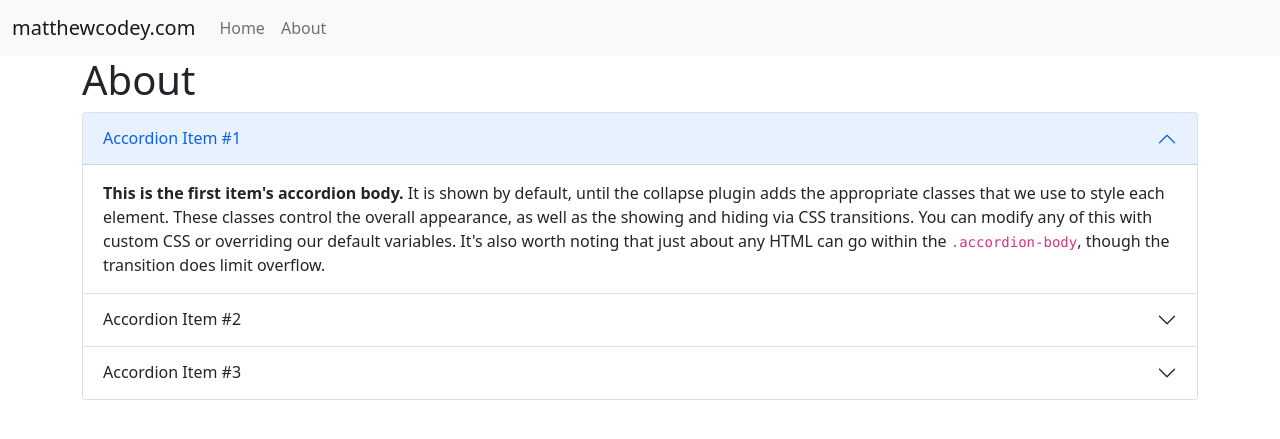
After one commit to bdmcodey/mcsite, a Flask app: page /about/ in a window 1280 px wide. The commit adds this page. Shown: the top 439 px of the page. Run offline with Flask 2, Linux system fonts and the light colour scheme.

Commit message:
Adding bootstrap components and about page

```diff
--- a/app.py
+++ b/app.py
@@ -15,3 +15,8 @@ if __name__ == '__main__':
 @app.route('/home/')
 def home():
     return render_template('home.html')
+
+
+@app.route('/about/')
+def about():
+    return render_template('about.html')
--- /dev/null
+++ b/templates/about.html
@@ -0,0 +1,60 @@
+{% extends "base.html" %}
+{% block content %}
+<h1>{% block title %}About{% endblock %}</h1>
+<div class="accordion" id="accordionExample">
+    <div class="accordion-item">
+        <h2 class="accordion-header" id="headingOne">
+            <button class="accordion-button" type="button" data-bs-toggle="collapse" data-bs-target="#collapseOne"
+                aria-expanded="true" aria-controls="collapseOne">
+                Accordion Item #1
+            </button>
+        </h2>
+        <div id="collapseOne" class="accordion-collapse collapse show" aria-labelledby="headingOne"
+            data-bs-parent="#accordionExample">
+            <div class="accordion-body">
+                <strong>This is the first item's accordion body.</strong> It is shown by default, until the collapse
+                plugin adds the appropriate classes that we use to style each element. These classes control the overall
+                appearance, as well as the showing and hiding via CSS transitions. You can modify any of this with
+                custom CSS or overriding our default variables. It's also worth noting that just about any HTML can go
+                within the <code>.accordion-body</code>, though the transition does limit overflow.
+            </div>
+        </div>
+    </div>
+    <div class="accordion-item">
+        <h2 class="accordion-header" id="headingTwo">
+            <button class="accordion-button collapsed" type="button" data-bs-toggle="collapse"
+                data-bs-target="#collapseTwo" aria-expanded="false" aria-controls="collapseTwo">
+                Accordion Item #2
+            </button>
+        </h2>
+        <div id="collapseTwo" class="accordion-collapse collapse" aria-labelledby="headingTwo"
+            data-bs-parent="#accordionExample">
+            <div class="accordion-body">
+                <strong>This is the second item's accordion body.</strong> It is hidden by default, until the collapse
+                plugin adds the appropriate classes that we use to style each element. These classes control the overall
+                appearance, as well as the showing and hiding via CSS transitions. You can modify any of this with
+                custom CSS or overriding our default variables. It's also worth noting that just about any HTML can go
+                within the <code>.accordion-body</code>, though the transition does limit overflow.
+            </div>
+        </div>
+    </div>
+    <div class="accordion-item">
+        <h2 class="accordion-header" id="headingThree">
+            <button class="accordion-button collapsed" type="button" data-bs-toggle="collapse"
+                data-bs-target="#collapseThree" aria-expanded="false" aria-controls="collapseThree">
+                Accordion Item #3
+            </button>
+        </h2>
+        <div id="collapseThree" class="accordion-collapse collapse" aria-labelledby="headingThree"
+            data-bs-parent="#accordionExample">
+            <div class="accordion-body">
+                <strong>This is the third item's accordion body.</strong> It is hidden by default, until the collapse
+                plugin adds the appropriate classes that we use to style each element. These classes control the overall
+                appearance, as well as the showing and hiding via CSS transitions. You can modify any of this with
+                custom CSS or overriding our default variables. It's also worth noting that just about any HTML can go
+                within the <code>.accordion-body</code>, though the transition does limit overflow.
+            </div>
+        </div>
+    </div>
+</div>
+{% endblock %}
--- a/templates/base.html
+++ b/templates/base.html
@@ -1,14 +1,50 @@
 <!DOCTYPE html>
 <html lang="en">
+
 <head>
     {% block head %}
+    <!-- Required meta tags -->
     <meta charset="UTF-8">
+    <meta name="viewport" content="width=device-width, initial-scale=1">
+
+    <!-- Bootstrap CSS -->
+    <link href="https://cdn.jsdelivr.net/npm/bootstrap@5.1.0/dist/css/bootstrap.min.css" rel="stylesheet"
+        integrity="sha384-KyZXEAg3QhqLMpG8r+8fhAXLRk2vvoC2f3B09zVXn8CA5QIVfZOJ3BCsw2P0p/We" crossorigin="anonymous">
+
     <title>{% block title %} {% endblock %} - matthewcodey.com</title>
     {% endblock %}
 </head>
+
 <body>
-    <div class="content">
+    <nav class="navbar navbar-expand-lg navbar-light bg-light">
+        <div class="container-fluid">
+            <a class="navbar-brand" href="{{ url_for('index') }}">matthewcodey.com</a>
+            <button class="navbar-toggler" type="button" data-bs-toggle="collapse" data-bs-target="#navbarNav"
+                aria-controls="navbarNav" aria-expanded="false" aria-label="Toggle navigation">
+                <span class="navbar-toggler-icon"></span>
+            </button>
+            <div class="collapse navbar-collapse" id="navbarNav">
+                <ul class="navbar-nav">
+                    <li class="nav-item">
+                        <a class="nav-link" href="{{ url_for('home') }}">Home</a>
+                    </li>
+                    <li class="nav-item">
+                        <a class="nav-link" href="{{ url_for('about') }}">About</a>
+                    </li>
+                </ul>
+            </div>
+        </div>
+    </nav>
+    <div class="container">
         {% block content %}{% endblock %}
     </div>
+
+    <!-- Optional JavaScript -->
+
+    <script src="https://cdn.jsdelivr.net/npm/bootstrap@5.1.0/dist/js/bootstrap.bundle.min.js"
+        integrity="sha384-U1DAWAznBHeqEIlVSCgzq+c9gqGAJn5c/t99JyeKa9xxaYpSvHU5awsuZVVFIhvj"
+        crossorigin="anonymous"></script>
+
 </body>
+
 </html>
```
Also changed, not shown: templates/home.html (+27 -1 lines), static/1.jpg (added), static/2.jpg (added), static/3.jpg (added), templates/index.html (indentation only).
